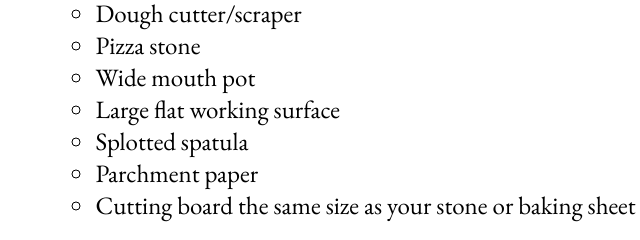
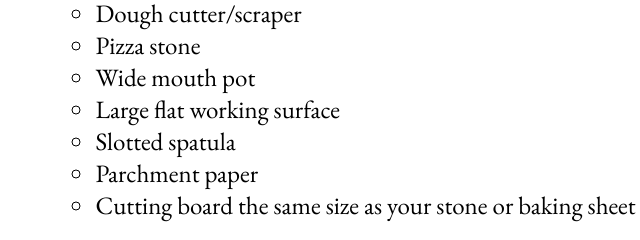
Before and after one commit to acer/taotao, a plain HTML site: page recipes/montrealbagels.html in a window 1280 px wide. Shown: the part 3812-4052 px from the top of the page, 215-855 px from the left. Drawn offline with nearby package versions, Linux system fonts and the light colour scheme.

Commit message:
Like I said

```diff
--- a/recipes/montrealbagels.html
+++ b/recipes/montrealbagels.html
@@ -69,7 +69,7 @@
         <li>Pizza stone</li>
         <li>Wide mouth pot</li>
         <li>Large flat working surface</li>
-        <li>Splotted spatula</li>
+        <li>Slotted spatula</li>
         <li>Parchment paper</li>
         <li>Cutting board the same size as your stone or baking sheet</li>
           </ul>
```
